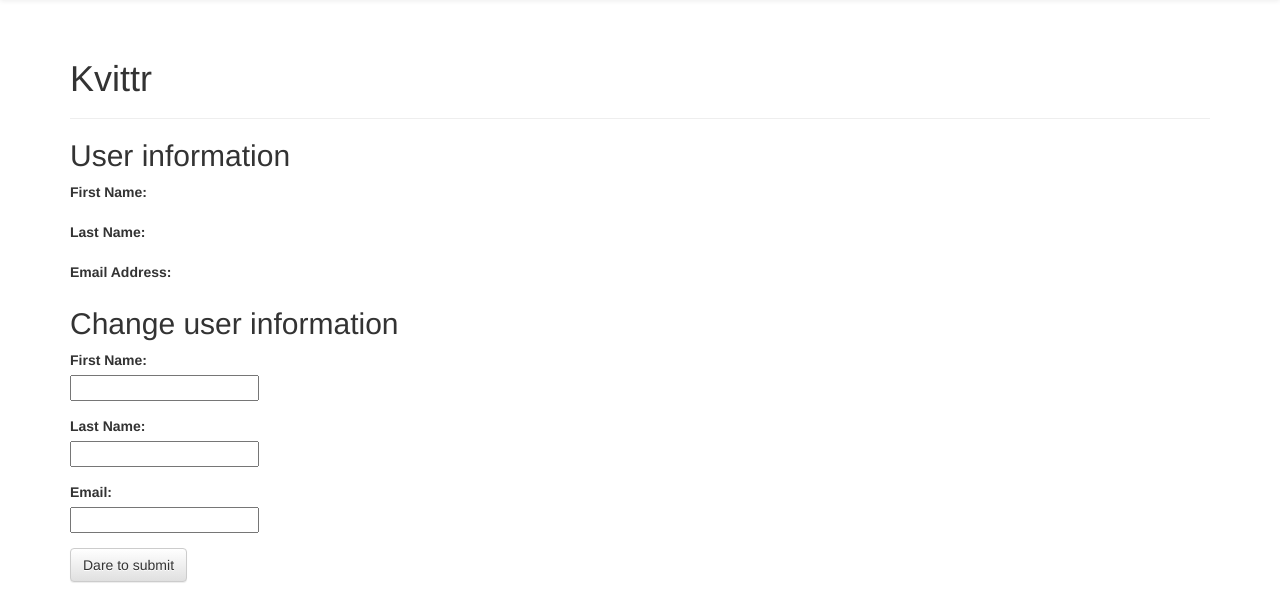
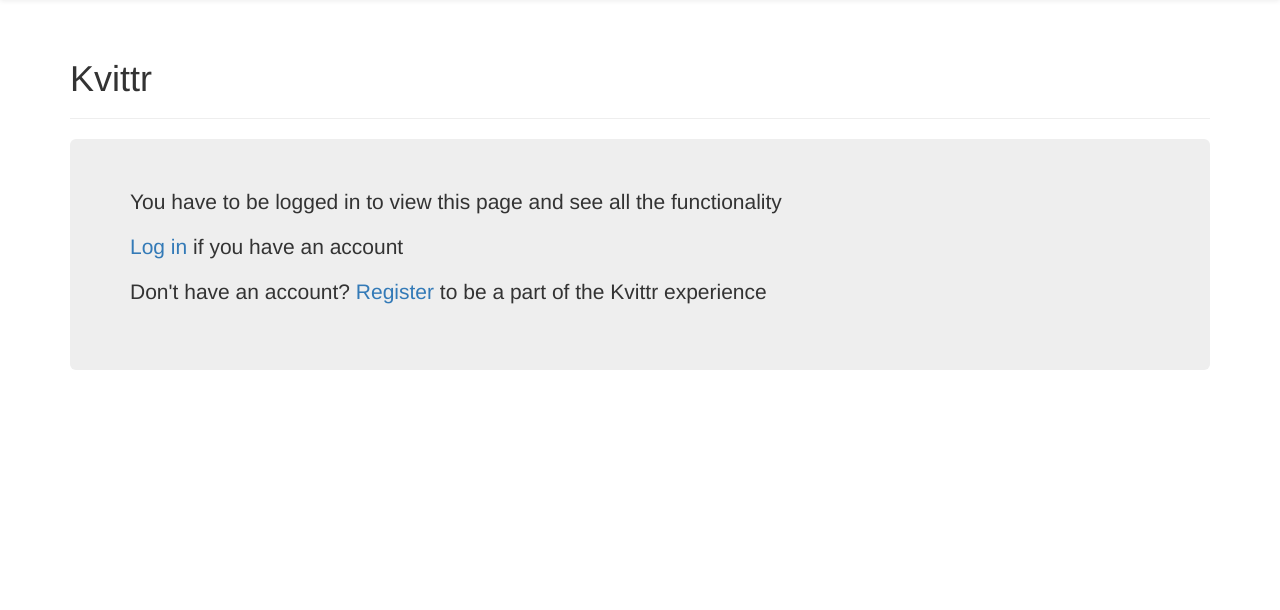
Before and after one commit to jimma1/harvsterOfNotes, a Django app: template kvittr/templates/useraccounts/update.html in a window 1280 px wide. Shown: the part 51-661 px from the top of the page. Run offline with Django 3.2, Linux system fonts and the light colour scheme; the template is opened without the code that fills it: values that come from a table or form of the project are taken from there, others are empty; some libraries are stand-ins or nearby versions.

Commit message:
Initialized Decorator for restricted access to update account html file

```diff
--- a/kvittr/templates/useraccounts/update.html
+++ b/kvittr/templates/useraccounts/update.html
@@ -1,6 +1,8 @@
 {% extends 'base.html' %}
 
 {% block pagecontent %}
+
+{% if user.is_authenticated %}
 	{% if update_ok %}
 		<div class="row">
 			<div class="col-md-3">
@@ -53,4 +55,15 @@
 
 	<button type="submit" class="btn btn-default">Dare to submit</button>
 	</form>
+{% else %}
+	<div class="jumbotron">
+		<p>You have to be logged in to view this page and see all the functionality</p>
+		<p>
+			<a href="{% url 'useraccounts:login' %}">Log in</a> if you have an account
+		</p>
+		<p>
+			Don't have an account?<a href="{% url 'useraccounts:register' %}"> Register</a> to be a part of the Kvittr experience
+		</p>
+	</div>
+{% endif %}
 {% endblock pagecontent %}
--- a/kvittr/useraccounts/views.py
+++ b/kvittr/useraccounts/views.py
@@ -4,10 +4,14 @@ from django.contrib.auth.models import User
 from django.http import HttpResponseRedirect
 from django.core.urlresolvers import reverse
 from django.contrib import messages
+from django.contrib.auth.decorators import user_passes_test
 
 from useraccounts.forms import LoginForm, RegistrationForm, UserupdateForm
 
 # Create your views here.
+def registered_user(user):
+	return (user.is_authenticated())
+
 def user_registration(request):
 	if request.method == 'POST':
 		# get userinput in form
@@ -65,6 +69,7 @@ def user_login(request):
 		context = {'form': form}
 		return render (request, 'useraccounts/login.html', context)
 
+@user_passes_test(registered_user)
 def user_update(request):
 	context = {}
 	if request.method == 'POST':
```
Also changed, not shown: kvittr/db.sqlite3. Lines whose indentation alone changed are shown as unchanged.
